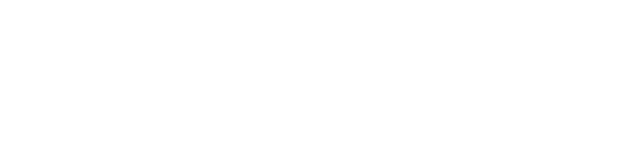
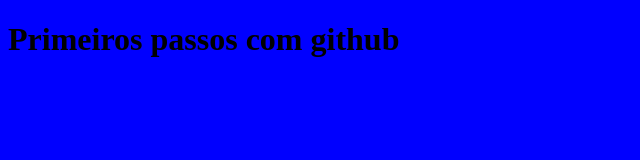
Before and after one commit to guigdsdias/curso-git, a plain HTML site: page index.html in a window 1280 px wide. Shown: the whole page, without its empty margins (0-640 px from the left). Drawn offline with Linux system fonts and the light colour scheme.

Commit message:
Adicionando estilo a nossa pagina

```diff
--- /dev/null
+++ b/estilo.css
@@ -0,0 +1,3 @@
+body {
+	background-color: blue;
+}
--- a/index.html
+++ b/index.html
@@ -1,9 +1,10 @@
 <!DOCTYPE html>
 <html>
 <head>
-	<title></title>
+	<title>Curso GitHub</title>
+	<link rel="stylesheet" type="text/css" href="estilo.css">
 </head>
 <body>
-
+<h1>Primeiros passos com github</h1>
 </body>
 </html>
```
